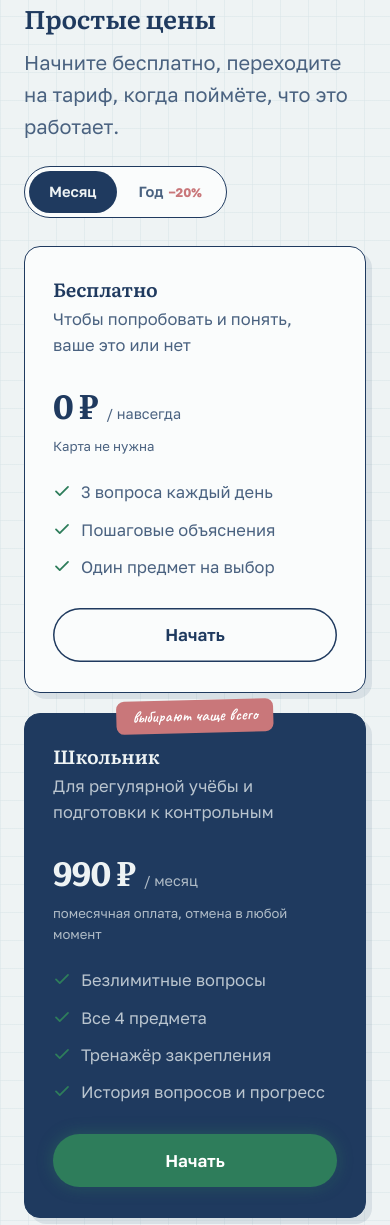
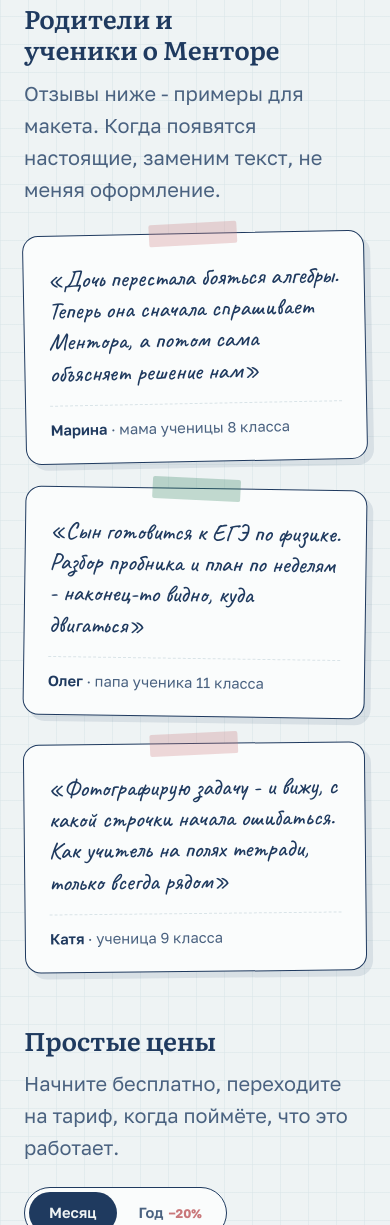
Before and after one commit to elenadavymuka1664-maker/test-site-mentor, a plain HTML site: page index.html in a window 390 px wide. Shown: the part 5976-7201 px from the top of the page. Drawn offline with Linux system fonts and the light colour scheme.

Commit message:
Добавлен блок отзывов: листочки со скотчем, ссылки в меню и подвале

```diff
--- a/index.html
+++ b/index.html
@@ -248,6 +248,18 @@ h2{font-size:clamp(1.6rem,3vw,2.4rem)}
 .stat strong::after{content:"";position:absolute;left:-4%;right:-4%;bottom:0;height:.28em;background:color-mix(in srgb, var(--margin) 35%, transparent);border-radius:999px;transform:rotate(-1.2deg)}
 .stat span{display:block;margin-top:12px;color:var(--ink-2);font-size:16.5px;max-width:30ch;margin-inline:auto}
 
+/* отзывы: листочки со скотчем, текст рукой */
+.reviews-grid{display:grid;grid-template-columns:repeat(3,1fr);gap:26px}
+.review{position:relative;background:var(--sheet);border:1.5px solid var(--ink);border-radius:16px;padding:28px 24px 22px;box-shadow:var(--shadow-sheet)}
+.review:nth-child(1){transform:rotate(-1.1deg)}
+.review:nth-child(2){transform:rotate(.8deg)}
+.review:nth-child(3){transform:rotate(-.6deg)}
+.review::before{content:"";position:absolute;top:-11px;left:50%;transform:translateX(-50%) rotate(-2deg);width:88px;height:22px;background:color-mix(in srgb, var(--margin) 28%, transparent);border-radius:2px}
+.review:nth-child(2)::before{background:color-mix(in srgb, var(--sage) 28%, transparent);transform:translateX(-50%) rotate(2deg)}
+.review blockquote{margin:0;font-family:var(--font-hand);font-weight:500;font-size:1.5rem;line-height:1.3}
+.review figcaption{margin-top:16px;padding-top:12px;border-top:1.5px dashed var(--grid);font-size:.92rem;color:var(--ink-2)}
+.review figcaption strong{color:var(--ink);font-weight:600}
+
 /* цены */
 .plans{display:grid;grid-template-columns:repeat(3,1fr);gap:20px;align-items:stretch}
 .plan{background:var(--sheet);border:1.5px solid var(--ink);border-radius:16px;padding:30px 28px;display:flex;flex-direction:column;box-shadow:var(--shadow-sheet);transition:transform .2s ease-out}
@@ -308,6 +320,7 @@ h2{font-size:clamp(1.6rem,3vw,2.4rem)}
   .how-grid{grid-template-columns:1fr;gap:32px}
   .how-grid::before{display:none}
   .plans{grid-template-columns:1fr;max-width:460px;margin:0 auto}
+  .reviews-grid{grid-template-columns:1fr;max-width:520px;margin:0 auto}
   .stats{grid-template-columns:1fr;gap:34px}
 }
 @media (max-width:860px){
@@ -348,6 +361,7 @@ h2{font-size:clamp(1.6rem,3vw,2.4rem)}
       <a href="#personas">Характеры</a>
       <a href="#subjects">Предметы</a>
       <a href="#how">Как это работает</a>
+      <a href="#reviews">Отзывы</a>
       <a href="#pricing">Цены</a>
       <a href="#faq">Вопросы</a>
     </nav>
@@ -362,6 +376,7 @@ h2{font-size:clamp(1.6rem,3vw,2.4rem)}
   <a href="#personas">Характеры</a>
   <a href="#subjects">Предметы</a>
   <a href="#how">Как это работает</a>
+  <a href="#reviews">Отзывы</a>
   <a href="#pricing">Цены</a>
   <a href="#faq">Вопросы</a>
   <a href="#demo" class="btn btn-primary" style="margin-top:10px">Попробовать бесплатно</a>
@@ -572,6 +587,35 @@ h2{font-size:clamp(1.6rem,3vw,2.4rem)}
     </div>
   </section>
 
+  <!-- ===== ОТЗЫВЫ ===== -->
+  <section class="section" id="reviews" style="padding-top:0">
+    <div class="margin-rail" aria-hidden="true">
+      <span class="margin-note" style="top:28%"><em>их словами,<br>не нашими</em></span>
+    </div>
+    <div class="container">
+      <div class="section-head">
+        <div>
+          <h2>Родители и ученики о Менторе</h2>
+          <p class="lead">Отзывы ниже - примеры для макета. Когда появятся настоящие, заменим текст, не меняя оформление.</p>
+        </div>
+      </div>
+      <div class="reviews-grid">
+        <figure class="review">
+          <blockquote>«Дочь перестала бояться алгебры. Теперь она сначала спрашивает Ментора, а потом сама объясняет решение нам»</blockquote>
+          <figcaption><strong>Марина</strong> · мама ученицы 8 класса</figcaption>
+        </figure>
+        <figure class="review">
+          <blockquote>«Сын готовится к ЕГЭ по физике. Разбор пробника и план по неделям - наконец-то видно, куда двигаться»</blockquote>
+          <figcaption><strong>Олег</strong> · папа ученика 11 класса</figcaption>
+        </figure>
+        <figure class="review">
+          <blockquote>«Фотографирую задачу - и вижу, с какой строчки начала ошибаться. Как учитель на полях тетради, только всегда рядом»</blockquote>
+          <figcaption><strong>Катя</strong> · ученица 9 класса</figcaption>
+        </figure>
+      </div>
+    </div>
+  </section>
+
   <!-- ===== ЦЕНЫ ===== -->
   <section class="section" id="pricing" style="padding-top:0">
     <div class="margin-rail" aria-hidden="true">
@@ -696,6 +740,7 @@ h2{font-size:clamp(1.6rem,3vw,2.4rem)}
     <small>ИИ-репетитор для школьников · 2026</small>
     <nav class="nav" aria-label="Навигация в подвале">
       <a href="#subjects">Предметы</a>
+      <a href="#reviews">Отзывы</a>
       <a href="#pricing">Цены</a>
       <a href="#faq">Вопросы</a>
       <a href="mailto:privet@mentor.ru">privet@mentor.ru</a>
```
